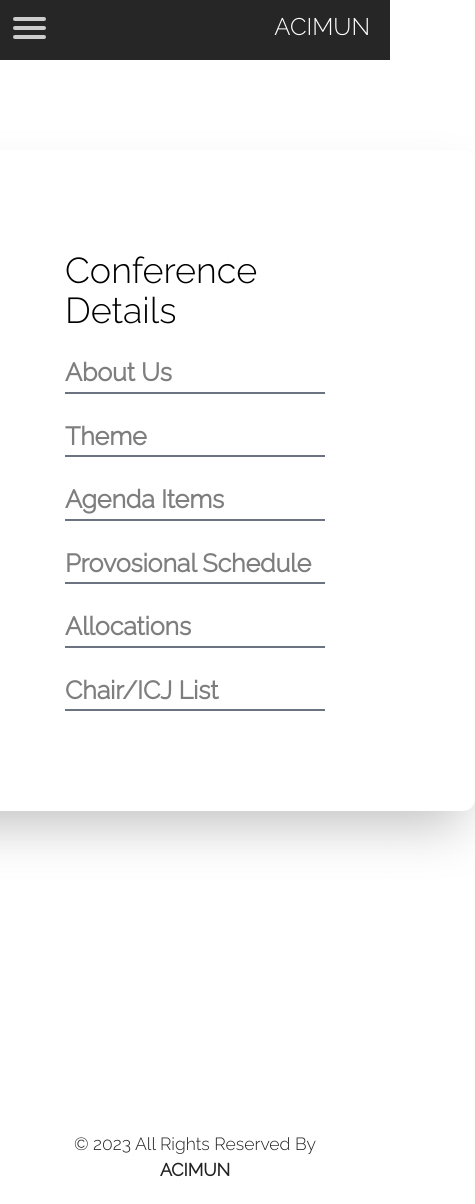
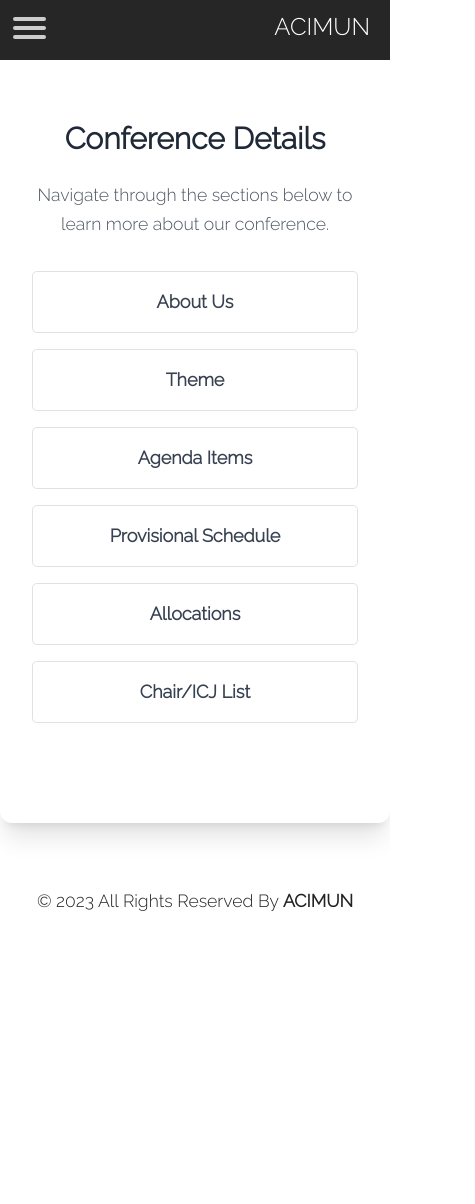
Before and after one commit to NiqhtFire/ACIMUN, a Next.js app: page /menu in a window 390 px wide. Shown: the whole page, 475 px wide, since content can reach past the window. After the commit the page ends 958 px from the top, so only its background shows below. Built offline with nearby package versions, Linux system fonts and the light colour scheme.

Commit message:
bunch of changes

```diff
--- a/app/chairicjlist/page.tsx
+++ b/app/chairicjlist/page.tsx
@@ -12,101 +12,95 @@ export default function Home() {
         type="text/css"
         href="https://cdnjs.cloudflare.com/ajax/libs/OwlCarousel2/2.1.3/assets/owl.carousel.min.css"
       />
-
       <link rel="stylesheet" type="text/css" href="/css/bootstrap.css" />
-
       <link
         href="https://fonts.googleapis.com/css2?family=Raleway:wght@300&display=swap"
         rel="stylesheet"
       />
+      <link href="/css/style.css" rel="stylesheet" />
+      <link href="/css/responsive.css" rel="stylesheet" />
 
-    <link href="/css/style.css" rel="stylesheet" />
-
-    <link href="/css/responsive.css" rel="stylesheet" />
       <div className="hero_area_prov">
-      <Navbar/>
-
-      <section className=" slider_section ">
+        <Navbar />
+        <section className="slider_section">
           <div className="container">
             <div className="">
               <div className="">
                 <div className="detail_box">
-                <div className='flex justify-evenly flex-col md:flex-row gap-4 md:gap-[200px]    '>
-
-                <div className='flex flex-col text-center justify-center'>
-                  <span className=' text-[85px] md:text-[100px] my-[60px] fade-in-text '>
+                  <div className="flex justify-evenly flex-col md:flex-row gap-4 md:gap-[200px]">
+                    <div className="flex flex-col text-center justify-center">
+                      <span className="text-[85px] md:text-[100px] my-[60px] fade-in-text">
                         Chair / ICJ List For ACIMUN'25
-
-
                       </span>
-
-
-
-
                     </div>
-
-
-
-
-
-
-
-
-
                   </div>
-
-
-
-              <div className='flex flex-row '>
-
-
                 </div>
-
-
-
-
               </div>
               <a href="" className=""></a>
             </div>
-
           </div>
+        </section>
       </div>
 
+      <section>
+        <div className="flex justify-center">
+          <div className="grid grid-cols-1 px-4 md:px-0 md:grid-cols-1 gap-x-[120px] gap-y-[100px] py-5">
 
+            {/* Chair List */}
+            <div className="flex justify-center text-2xl font-bold">Chair List</div>
+            <div className="grid grid-cols-3 gap-5 shadow-xl rounded-xl py-4 px-5 justify-center">
+              <div className="font-bold">Committee</div>
+              <div className="font-bold">President Chair</div>
+              <div className="font-bold">Deputy Chair(s)</div>
 
-      </section>
-
-    </div>
-    <section>
-    <div className='flex justify-center'>
-    <div className='grid grid-cols-1 px-4 md:px-0 md:grid-cols-1 gap-x-[120px] gap-y-[100px] py-5'>
-<div className='flex justify-center text-2xl font-bold'> Chair List</div>
-<div className='grid grid-cols-2 gap-5 shadow-xl rounded-xl pt-4 px-5 justify-center'>
               <div>GA1</div>
               <div>Janset Selen</div>
+              <div>Deniz İpek Zeynioğlu</div>
+
               <div>GA2</div>
               <div>Zeynep Turhan</div>
+              <div>Ceyda Kuzucu, Can Kuzey Güner</div>
+
               <div>GA3</div>
               <div>İlke Biçeroğlu</div>
+              <div>Can Şentaşlar, Mina Yorgancılar</div>
+
               <div>GA4</div>
               <div>Erke Değerli</div>
+              <div>Deniz Ege Demirtaş, Ali Ege Solmaz</div>
+
               <div>GA5</div>
               <div>Zehra Desen Çelik</div>
+              <div>Cafer Demir Özalp, Damla Çakır</div>
+
               <div>SDC</div>
               <div>Efe Özgür</div>
+              <div>Talya Dedeköylü</div>
+
               <div>SPC</div>
               <div>Kaan Şen</div>
+              <div>Osman Yılmaz Ünver, Berke Balliel</div>
+
               <div>SC</div>
               <div>Nazlı Emre</div>
+              <div>Yağız Saraçoğlu, Deniz Kolukısaoğlu</div>
+
               <div>ECOSOC</div>
-<div>Zeynep Turhan</div>
+              <div>Eda Gönül</div>
+              <div>Efe Tatlıağaç, Başak Göç</div>
+
               <div>ICJ</div>
-<div className="pb-4">Defne Serdar</div>
+              <div>Defne Serdar</div>
+              <div></div>
 
+              <div>Bilingual Forum</div>
+              <div>Ali Altan Yılmaz</div>
+              <div>Su Arseven</div>
             </div>
 
-<div className='flex justify-center text-2xl font-bold'> ICJ List</div>
-<div className='grid grid-cols-2 gap-5 shadow-xl rounded-xl pt-4 px-5 justify-center'>
+            {/* ICJ List */}
+            <div className="flex justify-center text-2xl font-bold">ICJ List</div>
+            <div className="grid grid-cols-2 gap-5 shadow-xl rounded-xl pt-4 px-5 justify-center">
               <div>Damla Sinem Araz</div>
               <div>Selin İzmirlioğlu</div>
               <div>Melis Tatoğlu</div>
@@ -119,25 +113,14 @@ export default function Home() {
               <div>Simay Özer</div>
               <div>Ada Düşünceli</div>
               <div>Jiyan Nur Çoban</div>
-<div>Duru Taflı</div>
-
+              <div className="pb-4">Duru Taflı</div>
             </div>
 
           </div>
-
-
         </div>
-
-
-
-
       </section>
 
-
-
-
-
-
+      {/* Footer Section */}
       <section className="info_section layout_padding">
         <div className="container">
           <div className="info_contact">
@@ -145,8 +128,7 @@ export default function Home() {
               <div className="col-md-4">
                 <a href="">
                   <img src="/images/location-white.png" alt="" />
-                <span>
-Göztepe, İnönü Cd. No:476, 35290 Konak/İzmir</span>
+                  <span>Göztepe, İnönü Cd. No:476, 35290 Konak/İzmir</span>
                 </a>
               </div>
               <div className="col-md-4">
@@ -158,18 +140,14 @@ Göztepe, İnönü Cd. No:476, 35290 Konak/İzmir</span>
               <div className="col-md-4">
                 <a href="">
                   <img src="/images/envelope-white.png" alt="" />
-                <span>
-secretariat@my.aci.k12.tr</span>
+                  <span>secretariat@my.aci.k12.tr</span>
                 </a>
               </div>
             </div>
           </div>
           <div className="row">
-
             <div className="col-md-4 col-lg-3">
               <div className="info_social">
-
-
                 <div>
                   <a href="">
                     <img src="/images/instagram.png" alt="" />
@@ -180,6 +158,7 @@ secretariat@my.aci.k12.tr</span>
           </div>
         </div>
       </section>
+
       <footer className="container-fluid footer_section">
         <div className="container">
           <div className="row">
@@ -192,8 +171,6 @@ secretariat@my.aci.k12.tr</span>
           </div>
         </div>
       </footer>
-
     </>
-
   )
 }
--- a/app/menu/page.tsx
+++ b/app/menu/page.tsx
@@ -1,85 +1,74 @@
-import Image from 'next/image'
-import Link from 'next/link'
+import Image from "next/image";
+import Link from "next/link";
 import { FaRegFile } from "react-icons/fa6";
-import Navbar from '../../components/Navbar';
-
-
-
-
+import Navbar from "../../components/Navbar";
 
 export default function Home() {
   return (
     <>
-
-
       <title>ACIMUN</title>
 
+      {/* Stylesheets */}
       <link
         rel="stylesheet"
         type="text/css"
         href="https://cdnjs.cloudflare.com/ajax/libs/OwlCarousel2/2.1.3/assets/owl.carousel.min.css"
       />
-
       <link rel="stylesheet" type="text/css" href="/css/bootstrap.css" />
-
       <link
         href="https://fonts.googleapis.com/css2?family=Raleway:wght@300&display=swap"
         rel="stylesheet"
       />
+      <link rel="stylesheet" type="text/css" href="/css/style.css" />
+      <link rel="stylesheet" type="text/css" href="/css/responsive.css" />
 
-    <link href="/css/style.css" rel="stylesheet" />
-
-    <link href="/css/responsive.css" rel="stylesheet" />
-
-    <Navbar isBlacked/>
-    <div className='flex flex-row justify-center'>
-    <div className='flex shadow-2xl rounded-xl flex-col justify-between mt-[150px] px-[150px] py-[100px]  '>
-
-      <div className='text-black text-4xl'>Conference Details</div>
+      {/* Navbar */}
+      <Navbar isBlacked />
 
 
+      <div className="min-h-screen flex flex-col items-center justify-center bg-gradient-to-br from-blue-50 via-white to-blue-50">
+        <div className="shadow-xl rounded-xl md:mt-14 bg-white max-w-lg w-full px-8 py-[100px] md:px-10 md:py-12">
+          <h2 className="text-3xl md:text-4xl font-bold text-center text-gray-800 mb-4">
+            Conference Details
+          </h2>
+          <p className="text-center text-gray-600 mb-8 leading-relaxed">
+            Navigate through the sections below to learn more about our conference.
+          </p>
 
+          {/* Conference Details Links */}
+          <div className="flex flex-col gap-4">
+            {[
+              { href: "/aboutmun", label: "About Us" },
+              { href: "/theme", label: "Theme" },
+              { href: "/agendaitems", label: "Agenda Items" },
+              { href: "/provschedule", label: "Provisional Schedule" },
+              { href: "/allocations", label: "Allocations" },
+              { href: "/chairicjlist", label: "Chair/ICJ List" },
+            ].map((item, index) => (
+              <Link
+                key={index}
+                href={item.href}
+                className="group flex items-center justify-center gap-2 rounded-lg px-5 py-3 border border-gray-200 hover:bg-blue-100 transition-all duration-300"
+              >
 
-      <Link href="/aboutmun" className='conferencedetails pt-4 text-[25px]'>About Us</Link>
-      <div className='flex w-[260px] h-[2px] bg-gray-500'></div>
-      <Link href="/theme" className='conferencedetails pt-4 text-[25px]'>Theme</Link>
-      <div className='flex w-[260px] h-[2px] bg-gray-500'></div>
-      <Link href="/agendaitems" className='conferencedetails pt-4 text-[25px]'>Agenda Items</Link>
-      <div className='flex w-[260px] h-[2px] bg-gray-500'></div>
-      <Link href="/provschedule" className='conferencedetails pt-4 text-[25px]'>Provosional Schedule</Link>
-      <div className='flex w-[260px] h-[2px] bg-gray-500'></div>
-      <Link href="/allocations" className='conferencedetails pt-4 text-[25px]'>Allocations</Link>
-      <div className='flex w-[260px] h-[2px] bg-gray-500'></div>
-      <Link href="/chairicjlist" className='conferencedetails pt-4 text-[25px]'>Chair/ICJ List</Link>
-      <div className='flex w-[260px] h-[2px] bg-gray-500'></div>
-
-
-    { /* <Link href="/provschedule" className='conferencedetails pt-4 text-[25px]'>Provosional Schedule</Link>
-      <div className='flex w-[240px] h-[2px] bg-gray-500'></div> */}
-
-
-
+                <span className="text-lg font-semibold text-gray-700 group-hover:text-blue-700">
+                  {item.label}
+                </span>
+              </Link>
+            ))}
+          </div>
         </div>
       </div>
 
-
-
-
-
-    <footer className="container-fluid footer_section mt-[300px]">
-      <div className="container">
-        <div className="row">
-          <div className="col-lg-7 col-md-9 mx-auto">
-            <p>
-              © 2023 All Rights Reserved By
-              <a href="/"> ACIMUN</a>
+      {/* Footer */}
+      <footer className="container-fluid footer_section py-6 text-white text-center">
+        <p className="mb-0">
+          © {new Date().getFullYear()} All Rights Reserved By
+          <Link href="/" className="text-blue-400 hover:text-blue-500 ml-1">
+            ACIMUN
+          </Link>
         </p>
-          </div>
-        </div>
-      </div>
       </footer>
-
     </>
-
-  )
+  );
 }
--- a/app/theme/page.tsx
+++ b/app/theme/page.tsx
@@ -23,7 +23,7 @@ export default function Home() {
     <link href="/css/style.css" rel="stylesheet" />
 
     <link href="/css/responsive.css" rel="stylesheet" />
-    <div className="hero_area_about">
+    <div className="hero_area_theme">
       <Navbar/>
 
       <section className=" slider_section ">
```
Also changed, not shown: app/agendaitems/page.tsx (+8 -8 lines), public/css/style.css (+37 -2 lines), public/images/aboutimg.jpg. Lines whose indentation alone changed are shown as unchanged.
